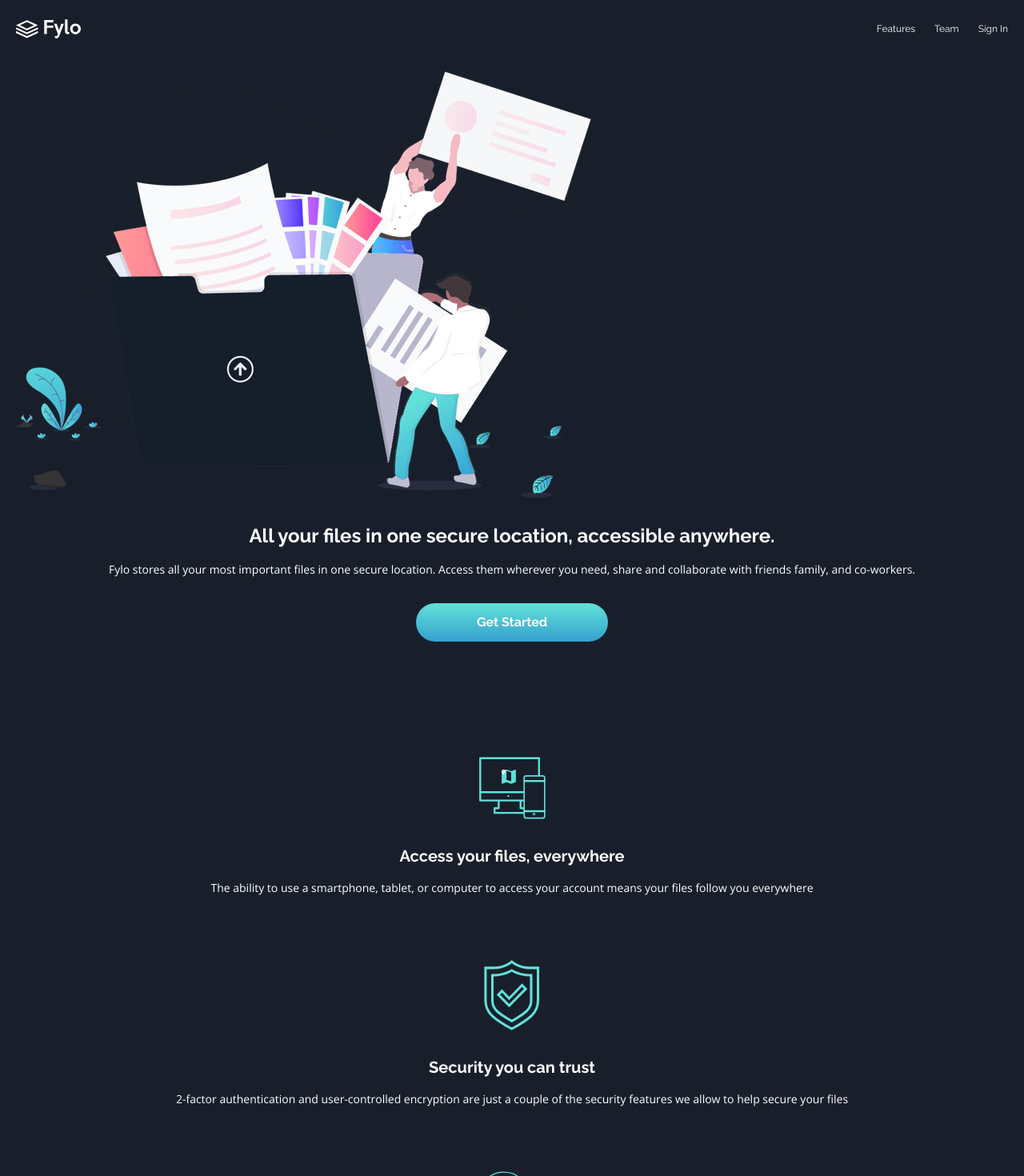
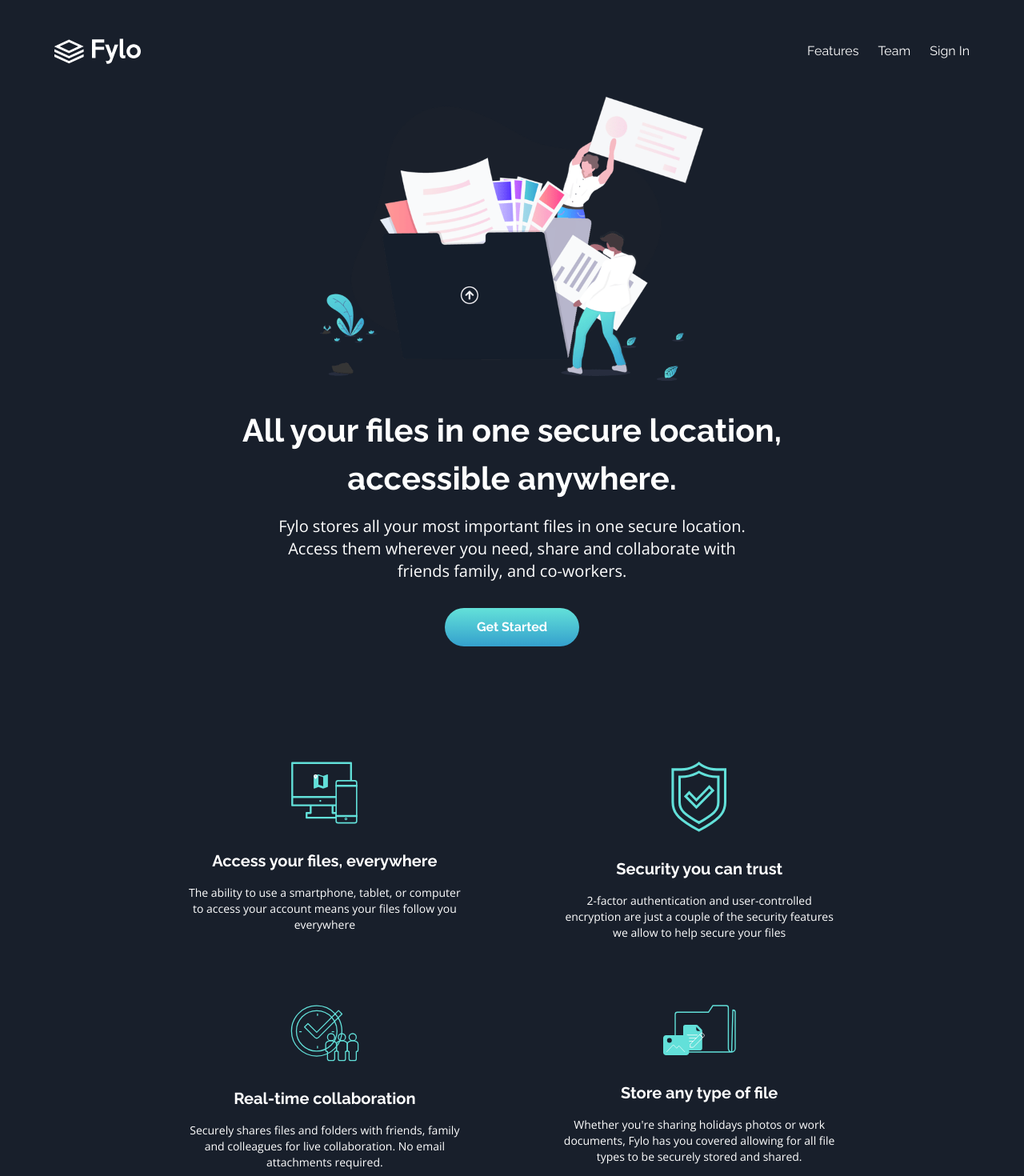
Before and after one commit to JJooaa/fylo_front_page, a React (Vite) app: page / in a window 1280 px wide. Shown: the top 1470 px of the page at 80% size. Built offline with nearby package versions, Linux system fonts and the light colour scheme.

Commit message:
start working on tablet to desktop version

```diff
--- a/src/components/Benefit.tsx
+++ b/src/components/Benefit.tsx
@@ -6,7 +6,7 @@ interface Props {
 
 const Benefit = ({ paragraph, title, image }: Props) => {
   return (
-    <div className="flex flex-col items-center text-center">
+    <div className="flex flex-col items-center text-center max-w-[349px]">
       <img src={image} alt="title" />
       <h2 className="mt-8 font-bold text-xl">{title}</h2>
       <p className="mt-4 text-sm">{paragraph}</p>
--- a/src/components/BenefitList.tsx
+++ b/src/components/BenefitList.tsx
@@ -33,7 +33,7 @@ const benefitsItems = [
 
 const BenefitList = () => {
   return (
-    <div className="flex flex-col flex-wrap gap-20 mt-36">
+    <div className="flex mx-auto justify-evenly max-w-4xl flex-wrap gap-20 mt-36">
       {benefitsItems.map((benefit) => (
         <Benefit
           key={benefit.title}
--- a/src/components/Button.tsx
+++ b/src/components/Button.tsx
@@ -1,6 +1,6 @@
 const Button = ({ text }: { text: string }) => {
   return (
-    <button className="mt-8 block rounded-3xl w-60 font-semibold h-12 bg-gradient-to-b from-[#63E1D9] to-[#34A0CD] mx-auto">
+    <button className="rounded-3xl py-5 w-fit px-10 flex justify-center items-center font-semibold h-12 bg-gradient-to-b from-[#63E1D9] to-[#34A0CD] mx-auto">
       {text}
     </button>
   );
--- a/src/components/EarlyAccess.tsx
+++ b/src/components/EarlyAccess.tsx
@@ -2,16 +2,16 @@ import Button from "./Button";
 
 const EarlyAccess = () => {
   return (
-    <div className="w-full rounded-md bg-[#1B2330] shadow-2xl shadow-black mt-40 flex flex-col items-center gap-6 py-10 px-7">
-      <h2 className="text-lg font-bold">Get early access today</h2>
-      <p className="text-center text-sm">
+    <div className="w-full mx-auto max-w-[863px] rounded-md bg-[#1B2330] shadow-2xl shadow-black mt-40 flex flex-col items-center gap-6 py-10 px-7">
+      <h2 className="text-lg font-bold sm:text-3xl">Get early access today</h2>
+      <p className="text-center text-sm max-w-2xl">
         It only takes a minute to sign up and our free starter tier is extremely
         generous. If you have any questions, our support team would be happy to
         help you.
       </p>
-      <div className="flex flex-wrap">
+      <div className="flex flex-col w-full justify-center items-center gap-6 md:flex-row md:max-w-[740px]">
         <input
-          className="rounded-3xl mx-auto w-full h-12 text-center text-sm bg-white text-black"
+          className="rounded-3xl grow mx-auto h-12 text-center text-sm bg-white text-black"
           type="text"
           placeholder="email@example.com"
         />
--- a/src/components/Header.tsx
+++ b/src/components/Header.tsx
@@ -2,10 +2,10 @@ import logo from "../images/logo.svg";
 
 const Header = () => {
   return (
-    <header className="w-full h-6 flex items-center justify-between">
-      <img src={logo} className="h-full" alt="fylo logo" />
+    <header className="w-full h-auto flex items-center justify-between md:px-12 md:pt-6">
+      <img src={logo} className="h-6 md:h-8" alt="fylo logo" />
       <nav>
-        <ul className="flex max-w-xs gap-6 text-xs">
+        <ul className="flex max-w-xs gap-6 text-xs md:text-base">
           <li className="cursor-pointer hover:font-bold hover:underline">
             Features
           </li>
--- a/src/components/Hero.tsx
+++ b/src/components/Hero.tsx
@@ -3,15 +3,16 @@ import Button from "./Button";
 
 const Hero = () => {
   return (
-    <section id="hero" className="mt-10">
+    <section id="hero" className="mt-10 max-w-[720px] mx-auto">
       <img
+        className="w-2/3 mx-auto"
         src={heroImage}
         alt="two cartoon characters playing with paper documents"
       />
-      <h1 className="mt-8 text-2xl font-bold text-center ">
+      <h1 className="mt-8 text-2xl font-bold text-center md:text-[2.5rem] md:leading-[60px]">
         All your files in one secure location, accessible anywhere.
       </h1>
-      <p className="text-center text-sm mt-4">
+      <p className="text-center text-sm mt-4 md:text-xl max-w-[596px] mx-auto mb-8">
         Fylo stores all your most important files in one secure location. Access
         them wherever you need, share and collaborate with friends family, and
         co-workers.
```
